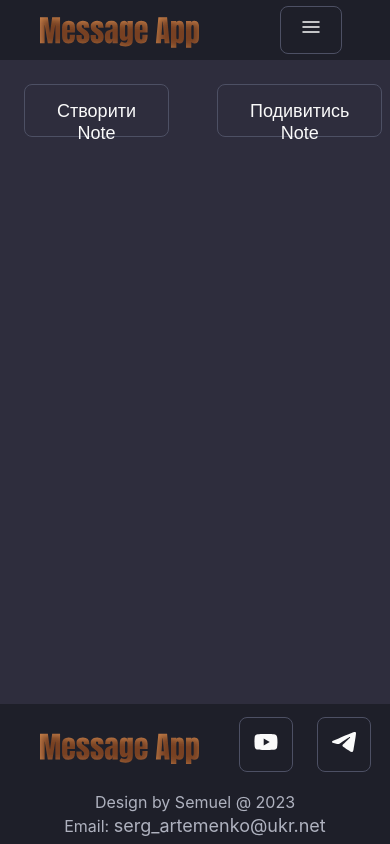
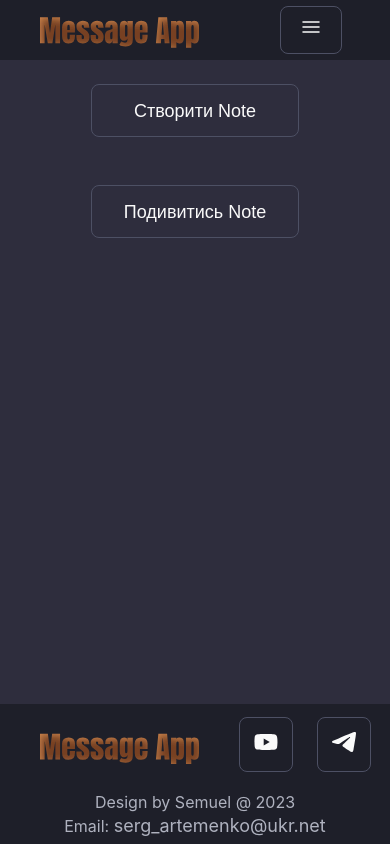
Before and after one commit to xSemuel/message-app, a React (Create React App) app: page / in a window 390 px wide. Built offline with nearby package versions, Linux system fonts and the light colour scheme.

Commit message:
fix: fixed adaptive css header, note, main, footer, create components

```diff
--- a/src/components/create/Create.module.css
+++ b/src/components/create/Create.module.css
@@ -36,7 +36,7 @@
 }
 
 
-@media (max-width: 1172px) {
+@media (max-width: 860px) {
     .searchInput {
         width: 100%;
     }
--- a/src/components/footer/Footer.module.css
+++ b/src/components/footer/Footer.module.css
@@ -53,8 +53,7 @@
     background-color: var(--color-link-hover);
 }
 
-
-@media (max-width: 640px) {
+@media (max-width: 860px) {
     .copywrite {
         display: flex;
         flex-wrap: nowrap;
--- a/src/components/header/Header.module.css
+++ b/src/components/header/Header.module.css
@@ -79,7 +79,5 @@
         gap: 8px;
         padding: 0 5px;
         font-size: 24px;
-
     }
-
 }
--- a/src/components/main/Main.module.css
+++ b/src/components/main/Main.module.css
@@ -6,3 +6,9 @@
 .actionButton {
     height: 53px;
 }
+
+@media (max-width: 860px) {
+    .mainWrapper {
+        flex-direction: column;
+    }
+}
--- a/src/components/note/Note.module.css
+++ b/src/components/note/Note.module.css
@@ -21,7 +21,7 @@
     border: 2px solid var(--color-link-hover);
 }
 
-@media (max-width: 1172px) {
+@media (max-width: 860px) {
     .searchInput {
         width: 100%;
     }
```
